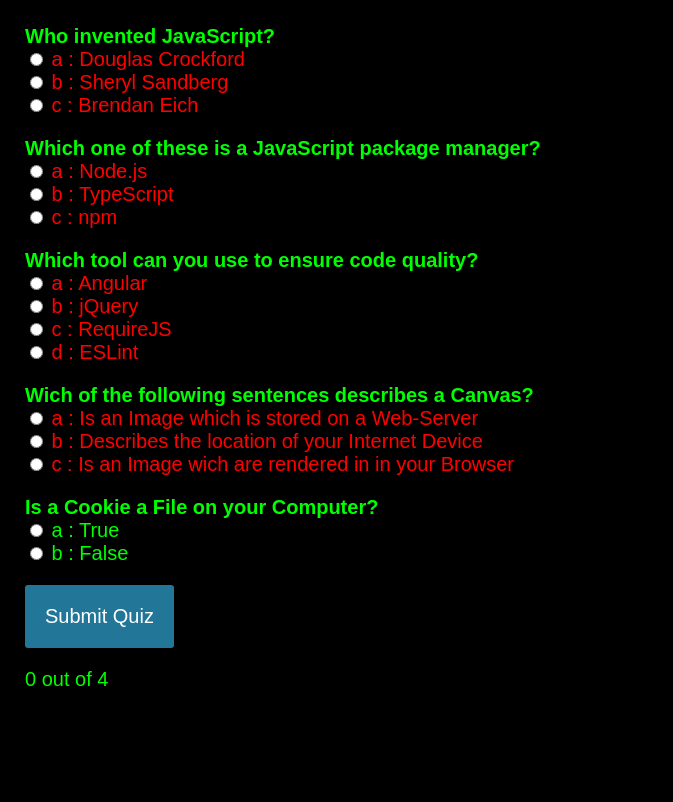
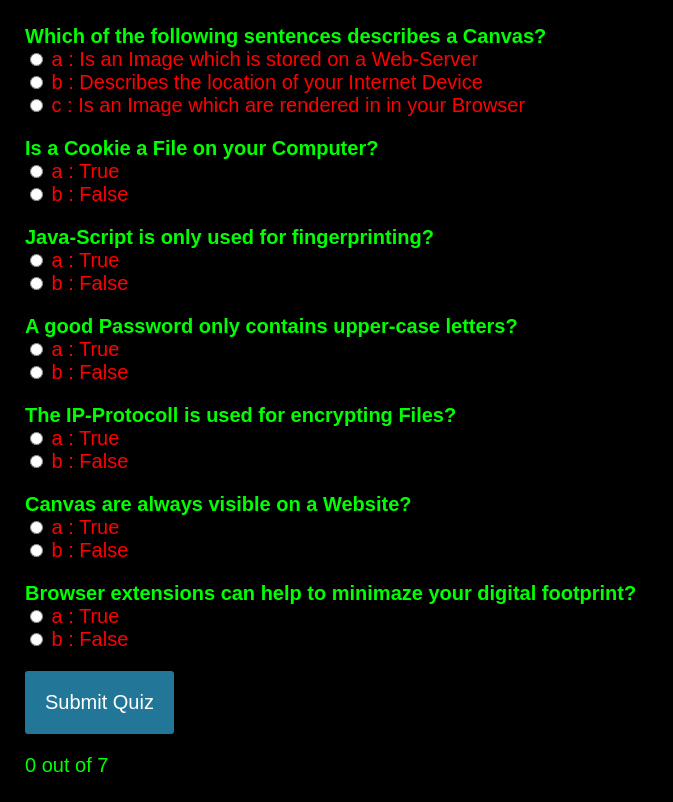
Before and after one commit to s79082/englishOER, a plain HTML site: page quiz.html in a window 1280 px wide. Both pictures are taken after a click on the button "Submit Quiz". Shown: the whole page, without its empty margins (0-673 px from the left). Drawn offline with Linux system fonts and the light colour scheme.

Commit message:
quiz, video

```diff
--- a/quiz.js
+++ b/quiz.js
@@ -8,39 +8,11 @@
     const submitButton = document.getElementById('submit');
     const myQuestions = [
         {
-            question: "Who invented JavaScript?",
-            answers: {
-                a: "Douglas Crockford",
-                b: "Sheryl Sandberg",
-                c: "Brendan Eich"
-            },
-            correctAnswer: "c"
-        },
-        {
-            question: "Which one of these is a JavaScript package manager?",
-            answers: {
-                a: "Node.js",
-                b: "TypeScript",
-                c: "npm"
-            },
-            correctAnswer: "c"
-        },
-        {
-            question: "Which tool can you use to ensure code quality?",
-            answers: {
-                a: "Angular",
-                b: "jQuery",
-                c: "RequireJS",
-                d: "ESLint"
-            },
-            correctAnswer: "d"
-        },
-        {
-            question: "Wich of the following sentences describes a Canvas?",
+            question: "Which of the following sentences describes a Canvas?",
             answers: {
                 a: "Is an Image which is stored on a Web-Server",
                 b: "Describes the location of your Internet Device",
-                c: "Is an Image wich are rendered in in your Browser"
+                c: "Is an Image which are rendered in in your Browser"
             },
             correctAnswer: "c"
         },
@@ -51,7 +23,48 @@
                 b: "False"
             },
             correctAnswer: "a"
-        }
+        },
+        {
+            question: "Java-Script is only used for fingerprinting?",
+            answers: {
+                a: "True",
+                b: "False"
+            },
+            correctAnswer: "b"
+        },
+        {
+
+            question: "A good Password only contains upper-case letters?",
+            answers: {
+                a: "True",
+                b: "False"
+            },
+            correctAnswer: "b"
+        },
+        {
+            question: "The IP-Protocoll is used for encrypting Files?",
+            answers: {
+                a: "True",
+                b: "False"
+            },
+            correctAnswer: "b"
+        },
+       {
+           question: "Canvas are always visible on a Website?",
+           answers: {
+               a: "True",
+               b: "False"
+           },
+           correctAnswer: "b"
+       },
+       {
+           question: "Browser extensions can help to minimaze your digital footprint?",
+           answers: {
+               a: "True",
+               b: "False"
+           },
+           correctAnswer: "a"
+       }
     ];
     // variable to store the HTML output
     const output = [];
@@ -95,33 +108,23 @@
     const resultsContainer = document.getElementById('results');
     const submitButton = document.getElementById('submit');
     const myQuestions = [
+
         {
-            question: "Who invented JavaScript?",
+            question: "Which of the following sentences describes a Canvas?",
             answers: {
-                a: "Douglas Crockford",
-                b: "Sheryl Sandberg",
-                c: "Brendan Eich"
+                a: "Is an Image which is stored on a Web-Server",
+                b: "Describes the location of your Internet Device",
+                c: "Is an Image which are rendered in in your Browser"
             },
             correctAnswer: "c"
         },
         {
-            question: "Which one of these is a JavaScript package manager?",
+            question: "Is a Cookie a File on your Computer?",
             answers: {
-                a: "Node.js",
-                b: "TypeScript",
-                c: "npm"
+                a: "True",
+                b: "False"
             },
-            correctAnswer: "c"
-        },
-        {
-            question: "Which tool can you use to ensure code quality?",
-            answers: {
-                a: "Angular",
-                b: "jQuery",
-                c: "RequireJS",
-                d: "ESLint"
-            },
-            correctAnswer: "d"
+            correctAnswer: "a"
         },
         {
             question: "Java-Script is only used for fingerprinting?",
@@ -129,8 +132,43 @@
                 a: "True",
                 b: "False"
             },
-            correctAnswer: "a"
+            correctAnswer: "b"
+        },
+
+        {
+
+            question: "A good Password only contains upper-case letters?",
+            answers: {
+                a: "True",
+                b: "False"
+            },
+            correctAnswer: "b"
+        },
+        {
+            question: "The IP-Protocoll is used for encrypting Files?",
+            answers: {
+                a: "True",
+                b: "False"
+            },
+            correctAnswer: "b"
+        },
+        {
+            question: "Canvas are always visible on a Website?",
+            answers: {
+                a: "True",
+                b: "False"
+            },
+            correctAnswer: "b"
         }
+        ,
+       {
+           question: "Browser extensions can help to minimaze your digital footprint?",
+           answers: {
+               a: "True",
+               b: "False"
+           },
+           correctAnswer: "a"
+       }
     ];
     // gather answer containers from our quiz
     const answerContainers = quizContainer.querySelectorAll('.answers');
```
Also changed, not shown: video.html (added, +5 -0 lines), quiz.html (line endings or trailing spaces).
